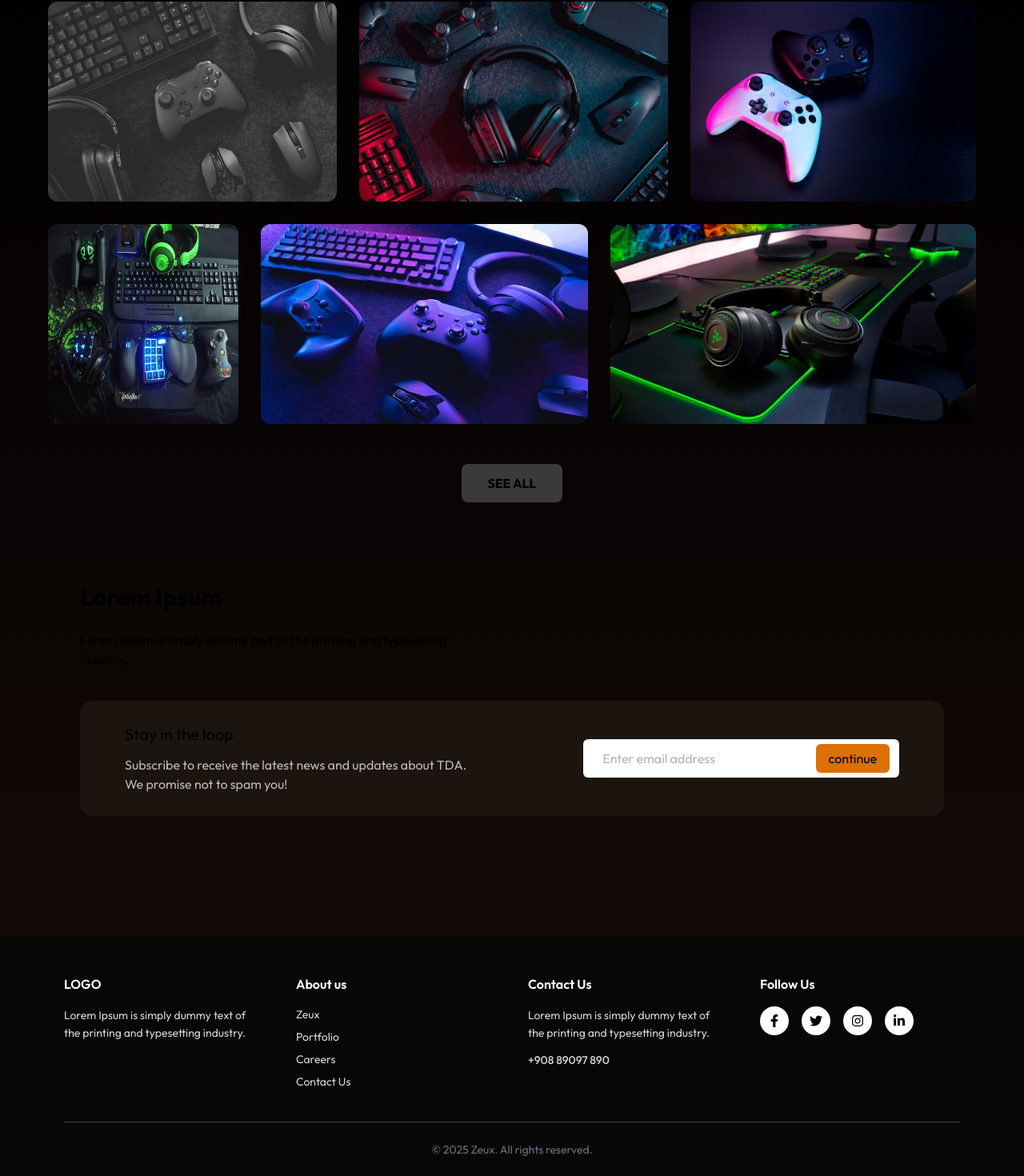
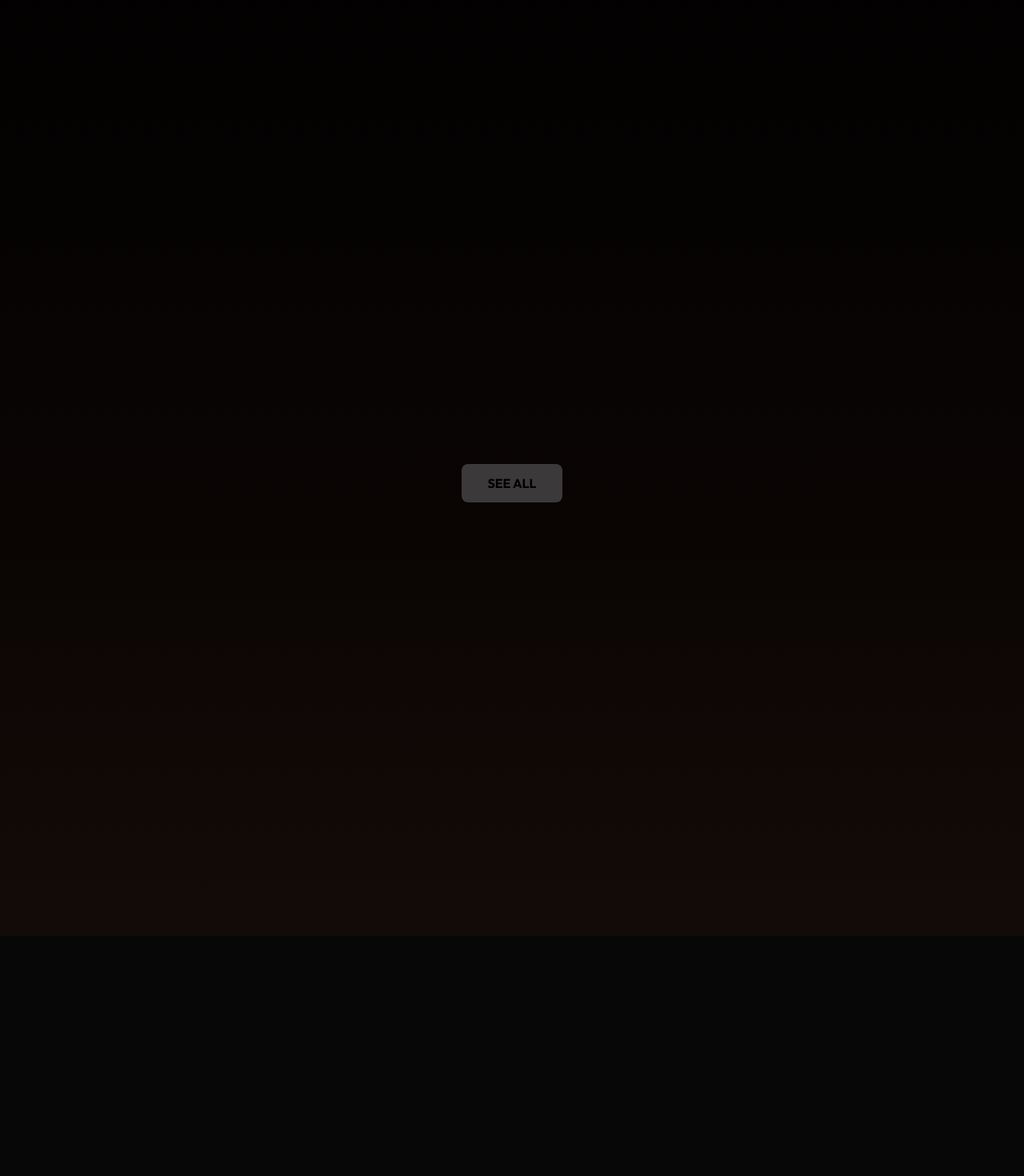
Before and after one commit to Enisco29/gaming, a Next.js app: page / in a window 1280 px wide. Shown: the part 3237-4707 px from the top of the page at 80% size. Built offline with nearby package versions, Linux system fonts and the light colour scheme.

Commit message:
final animation

```diff
--- a/components/Features.jsx
+++ b/components/Features.jsx
@@ -14,7 +14,7 @@ const Features = () => {
     const tl = gsap.timeline({
       scrollTrigger: {
         trigger: "#features",
-        start: "top top",
+        start: "top 85%",
         end: "bottom 20%",
         toggleActions: "play none none reverse",
       },
--- a/components/Footer.jsx
+++ b/components/Footer.jsx
@@ -1,12 +1,59 @@
+"use client";
+
+import { useRef, useEffect } from "react";
 import { footerLinks, socialLinks } from "@/data/data";
+import gsap from "gsap";
+import { ScrollTrigger } from "gsap/ScrollTrigger";
+
+gsap.registerPlugin(ScrollTrigger);
 
 const Footer = () => {
+  const footerRef = useRef(null);
+
+  useEffect(() => {
+    const ctx = gsap.context(() => {
+      const columns = gsap.utils.toArray(".footer-column");
+
+      const tl = gsap.timeline({
+        scrollTrigger: {
+          trigger: footerRef.current,
+          start: "top 85%",
+          toggleActions: "play none none reverse",
+        },
+      });
+
+      tl.from(columns, {
+        opacity: 0,
+        y: 50,
+        stagger: 0.2,
+        duration: 0.8,
+        ease: "power3.out",
+      });
+
+      tl.from(
+        ".footer-bottom",
+        {
+          opacity: 0,
+          y: 30,
+          duration: 0.6,
+          ease: "power3.out",
+        },
+        "-=0.4"
+      );
+    }, footerRef);
+
+    return () => ctx.revert();
+  }, []);
+
   return (
-    <footer className="bg-[#070707] text-gray-300 py-12 px-6 md:px-20">
+    <footer
+      ref={footerRef}
+      className="bg-[#070707] text-gray-300 py-12 px-6 md:px-20 overflow-hidden"
+    >
       <div className="grid grid-cols-1 md:grid-cols-4 gap-10">
         {/* Loop through footer sections */}
         {footerLinks.map((section, index) => (
-          <div key={index}>
+          <div key={index} className="footer-column">
             <h3 className="text-white font-semibold mb-4">{section.title}</h3>
 
             {/* Render description if available */}
@@ -38,7 +85,7 @@ const Footer = () => {
         ))}
 
         {/* Fourth column: social icons */}
-        <div>
+        <div className="footer-column">
           <h3 className="text-white font-semibold mb-4">Follow Us</h3>
           <div className="flex items-center gap-4">
             {socialLinks.map((item, index) => (
@@ -55,7 +102,7 @@ const Footer = () => {
       </div>
 
       {/* Divider and footer note */}
-      <div className="mt-10 border-t border-gray-700 pt-6 text-center text-sm text-gray-500">
+      <div className="footer-bottom mt-10 border-t border-gray-700 pt-6 text-center text-sm text-gray-500">
         © {new Date().getFullYear()} Zeux. All rights reserved.
       </div>
     </footer>
--- a/components/Newsletter.jsx
+++ b/components/Newsletter.jsx
@@ -1,23 +1,69 @@
-import React from "react";
+"use client";
+
+import React, { useRef, useEffect } from "react";
+import gsap from "gsap";
+import { ScrollTrigger } from "gsap/ScrollTrigger";
+
+gsap.registerPlugin(ScrollTrigger);
 
 const Newsletter = () => {
+  const sectionRef = useRef(null);
+
+  useEffect(() => {
+    const ctx = gsap.context(() => {
+      const tl = gsap.timeline({
+        scrollTrigger: {
+          trigger: sectionRef.current,
+          start: "top 80%",
+          toggleActions: "play none none reverse",
+        },
+      });
+
+      // Animate text content (heading + paragraph)
+      tl.from(".newsletter-text", {
+        opacity: 0,
+        y: 60,
+        duration: 0.8,
+        stagger: 0.2,
+        ease: "power3.out",
+      });
+
+      // Animate the form container
+      tl.from(
+        ".newsletter-form",
+        {
+          opacity: 0,
+          y: 60,
+          duration: 0.8,
+          ease: "power3.out",
+        },
+        "-=0.3"
+      );
+    }, sectionRef);
+
+    return () => ctx.revert();
+  }, []);
+
   return (
-    <section className="flex flex-col justify-center items-center mt-[100px] md:pb-[150px] pb-[50px] md:mx-[100px] mx-[20px]">
+    <section
+      ref={sectionRef}
+      className="flex flex-col justify-center items-center mt-[100px] md:pb-[150px] pb-[50px] md:mx-[100px] mx-[20px]"
+    >
       <div className="flex flex-col items-start justify-between w-full">
         <div className="space-y-6 mb-10">
-          <h2 className="text-3xl font-bold ">Lorem Ipsum</h2>
-          <p className="md:w-[500px]">
+          <h2 className="newsletter-text text-3xl font-bold">Lorem Ipsum</h2>
+          <p className="newsletter-text md:w-[500px]">
             Lorem Ipsum is simply dummy text of the printing and typesetting
-            industry.{" "}
+            industry.
           </p>
         </div>
 
-        <form className="bg-[#1C140F] flex md:flex-row flex-col p-7 rounded-2xl justify-between items-center w-full md:px-14 max-md:space-y-5">
+        <form className="newsletter-form bg-[#1C140F] flex md:flex-row flex-col p-7 rounded-2xl justify-between items-center w-full md:px-14 max-md:space-y-5">
           <div className="md:w-[60%] space-y-3">
             <h4 className="text-xl font-[400]">Stay in the loop</h4>
             <p className="text-white/70">
-              Subscribe to receive the latest news and updates about TDA. <br />{" "}
-              We promise not to spam you!{" "}
+              Subscribe to receive the latest news and updates about TDA. <br />
+              We promise not to spam you!
             </p>
           </div>
           <div className="flex relative items-center justify-between md:w-[400px]">
--- a/components/Projects.jsx
+++ b/components/Projects.jsx
@@ -1,25 +1,73 @@
+"use client";
+
 import { projectsImage } from "@/data/data";
 import Image from "next/image";
-import React from "react";
+import React, { useRef, useEffect } from "react";
+import gsap from "gsap";
+import { ScrollTrigger } from "gsap/ScrollTrigger";
+
+gsap.registerPlugin(ScrollTrigger);
 
 const Projects = () => {
+  const sectionRef = useRef(null);
+
+  useEffect(() => {
+    const ctx = gsap.context(() => {
+      // --- Text Animation ---
+      gsap.from(".project-text", {
+        scrollTrigger: {
+          trigger: sectionRef.current,
+          start: "top 80%",
+        },
+        opacity: 0,
+        y: 40,
+        duration: 0.8,
+        ease: "power3.out",
+        stagger: 0.15,
+      });
+
+      // --- Card Animation (One by One) ---
+      const cards = gsap.utils.toArray(".project-card");
+      cards.forEach((card) => {
+        gsap.from(card, {
+          scrollTrigger: {
+            trigger: card,
+            start: "top 85%",
+            toggleActions: "play none none reverse",
+          },
+          opacity: 0,
+          y: 80,
+          duration: 0.7,
+          ease: "power3.out",
+        });
+      });
+    }, sectionRef);
+
+    return () => ctx.revert();
+  }, []);
+
   return (
-    <section className="flex flex-col mt-[100px] md:mx-[60px] mx-[20px]  items-center justify-center space-y-5">
-      <h3 className="text-3xl font-bold">Our Recent Projects</h3>
-      <p className="md:w-[400px] text-center mb-[80px]">
+    <section
+      ref={sectionRef}
+      className="flex flex-col mt-[100px] md:mx-[60px] mx-[20px] items-center justify-center space-y-5"
+    >
+      <h3 className="project-text text-3xl font-bold">Our Recent Projects</h3>
+      <p className="project-text md:w-[400px] text-center mb-[80px]">
         Lorem Ipsum is simply dummy text of the printing and typesetting
-        industry.{" "}
+        industry.
       </p>
-      <div className="grid lg:grid-cols-[1fr_.4fr_1.2fr_.3fr_1.5fr] sm:grid-cols-2  gap-7 items-center justify-center">
+
+      <div className="grid lg:grid-cols-[1fr_.4fr_1.2fr_.3fr_1.5fr] sm:grid-cols-2 gap-7 items-center justify-center">
         {projectsImage.map((image) => (
           <Image
             key={image.id}
             src={image.image}
             alt="project-card"
-            className={`${image.class} h-[250px] w-full cursor-pointer rounded-xl`}
+            className={`project-card ${image.class} h-[250px] w-full cursor-pointer rounded-xl`}
           />
         ))}
       </div>
+
       <button className="bg-[#3b3939] p-3 px-8 rounded-lg cursor-pointer text-l mt-[30px] font-bold">
         SEE ALL
       </button>
```
